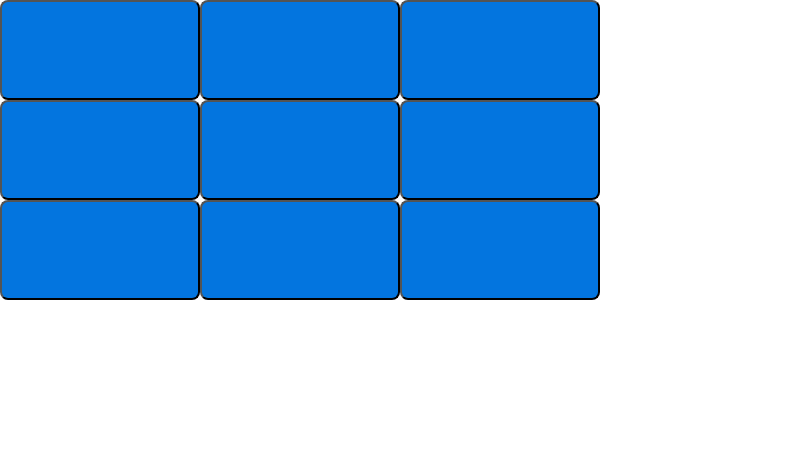
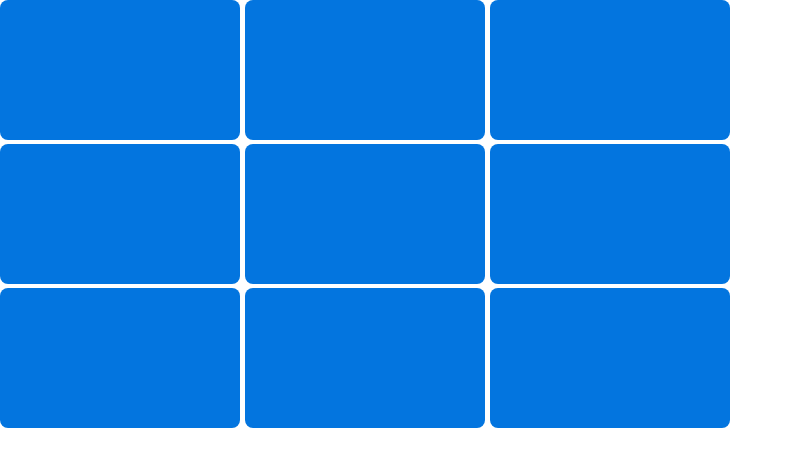
Before and after one commit to CodeAcademyBKK2017/react-intro, a React (Create React App) app: page / in a window 1280 px wide. Shown: the top 466 px of the page, without its empty margins (0-793 px from the left). Built offline with nearby package versions, Linux system fonts and the light colour scheme.

Commit message:
Change to div

```diff
--- a/src/App.css
+++ b/src/App.css
@@ -36,4 +36,6 @@
   color: white;
   font-size: 60px;
   border-radius: 8px;
+  display: inline-block;
+  margin-right: 5px;
 }
--- a/src/CellCom.js
+++ b/src/CellCom.js
@@ -1,7 +1,7 @@
 import React, { Component } from 'react';
 class Cell extends Component{
     render(){
-        return <button className="Cell" type="button">{this.props.text}</button>
+        return <div className="Cell">{this.props.text}</div>
     }
 }
 export default  Cell;
```
